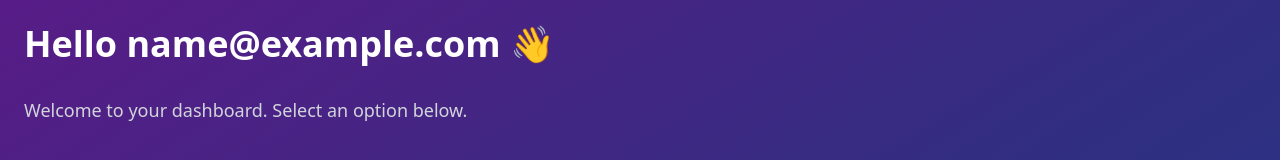
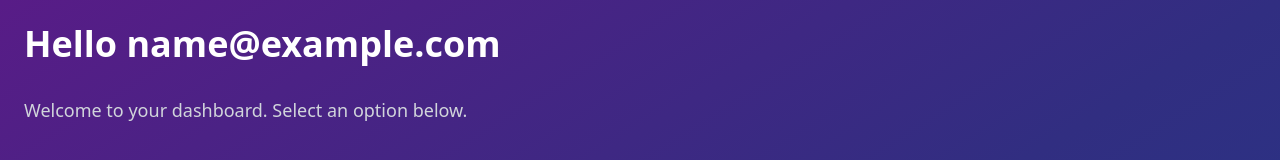
Before and after one commit to AtharvaC1810/employee-login, a Next.js app in the folder frontend-app/: page /dashboard in a window 1280 px wide. Shown: the top 160 px of the page. Built offline with nearby package versions, Linux system fonts and the light colour scheme; sample sign-in values are in the browser's storage.

Commit message:
updated env

```diff
--- a/frontend-app/src/app/dashboard/page.tsx
+++ b/frontend-app/src/app/dashboard/page.tsx
@@ -80,7 +80,7 @@ export default function DashboardPage() {
     <div className="min-h-screen bg-gradient-to-br from-purple-900 via-indigo-900 to-blue-900 p-6">
       <div className="max-w-7xl mx-auto">
         <h1 className="text-4xl font-extrabold text-white mb-8">
-          Hello {username} 👋
+          Hello {username}
         </h1>
 
         <p className="text-gray-300 mb-10 text-lg">
--- a/frontend-app/src/app/login/page.tsx
+++ b/frontend-app/src/app/login/page.tsx
@@ -20,7 +20,7 @@ export default function LoginPage() {
     setLoading(true);
 
     try {
-      const res = await fetch(`${process.env.NEXT_PUBLIC_API_URL}/login`, {
+      const res = await fetch(`${process.env.NEXT_PUBLIC_API_URL}/auth/login`, {
         method: "POST",
         headers: { "Content-Type": "application/json" },
         body: JSON.stringify(form),
--- a/frontend-app/src/app/register/page.tsx
+++ b/frontend-app/src/app/register/page.tsx
@@ -44,7 +44,7 @@ export default function RegisterPage() {
         );
       }
 
-      const res = await fetch(`${process.env.NEXT_PUBLIC_API_URL}/register`, {
+      const res = await fetch(`${process.env.NEXT_PUBLIC_API_URL}/auth/register`, {
         method: "POST",
         headers: { "Content-Type": "application/json" },
         body: JSON.stringify(payload),
```
Also changed, not shown: 1 other file (tests, documents, lock files or other folders).
